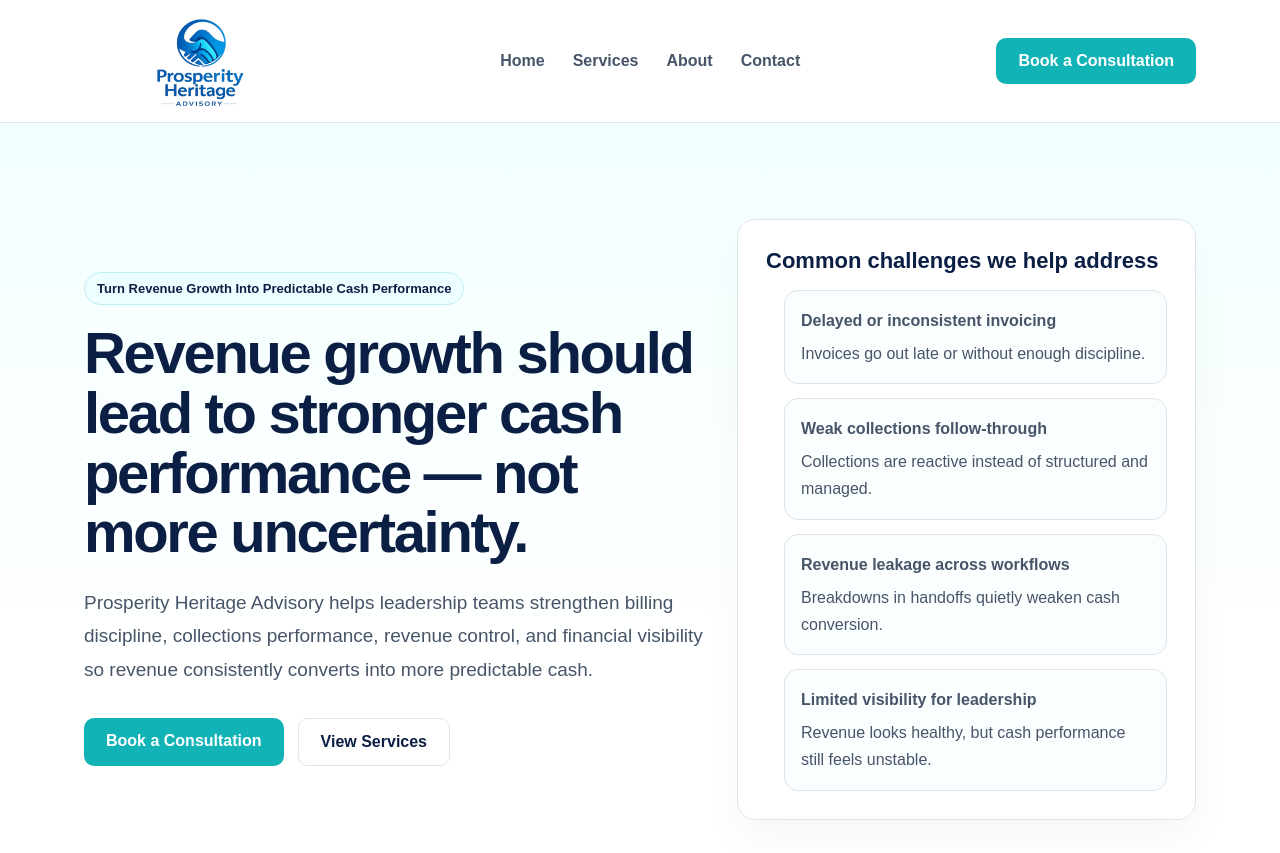
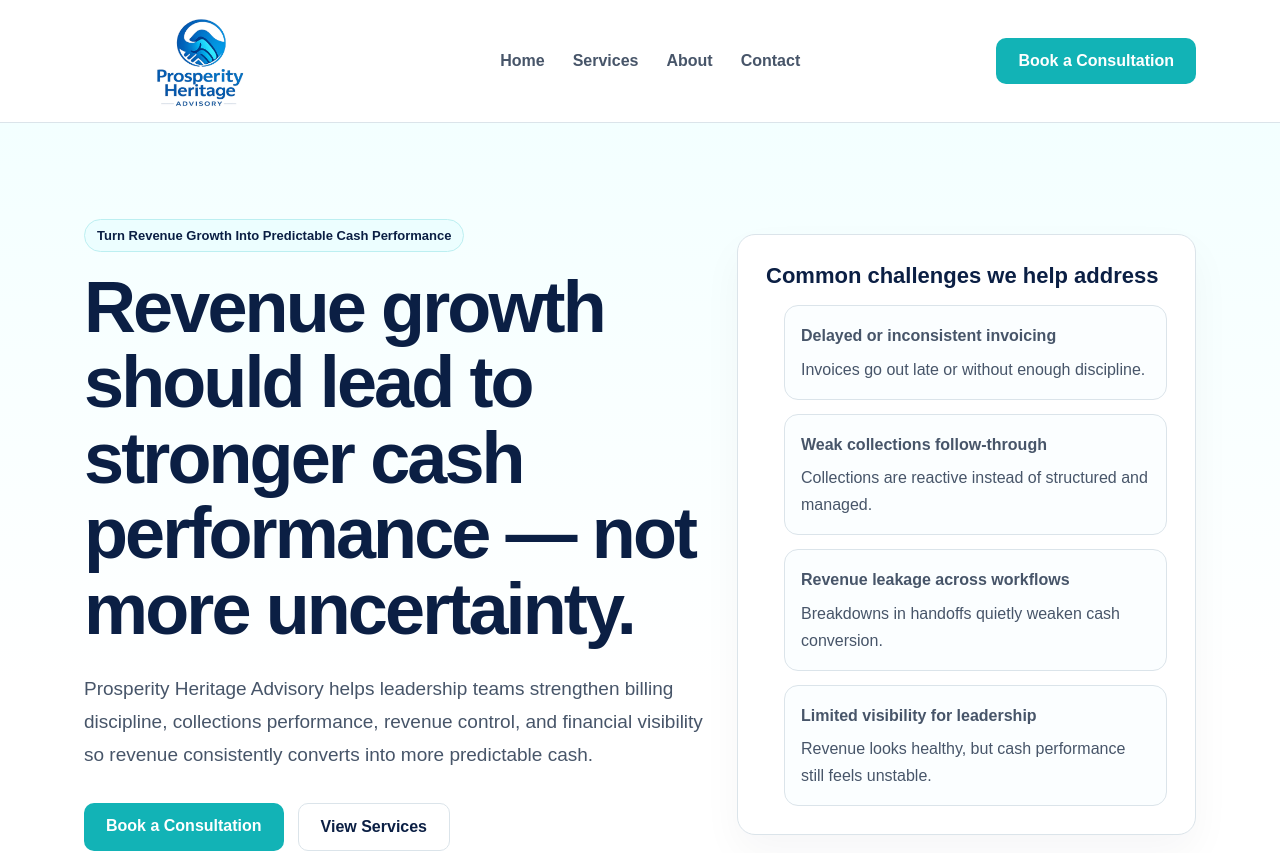
Before and after one commit to pjechete/prosperity-heritage-Advisory-Services, a Next.js app: page / in a window 1280 px wide. Shown: the top 853 px of the page. Built offline with nearby package versions, Linux system fonts and the light colour scheme.

Commit message:
Update globals.css

```diff
--- a/src/app/globals.css
+++ b/src/app/globals.css
@@ -121,8 +121,8 @@ textarea {
 .hero h1,
 .page-hero h1 {
   margin: 0;
-  font-size: 58px;
-  line-height: 1.03;
+  font-size: 72px;
+  line-height: 1.05;
   letter-spacing: -0.04em;
   color: var(--navy);
 }
```
